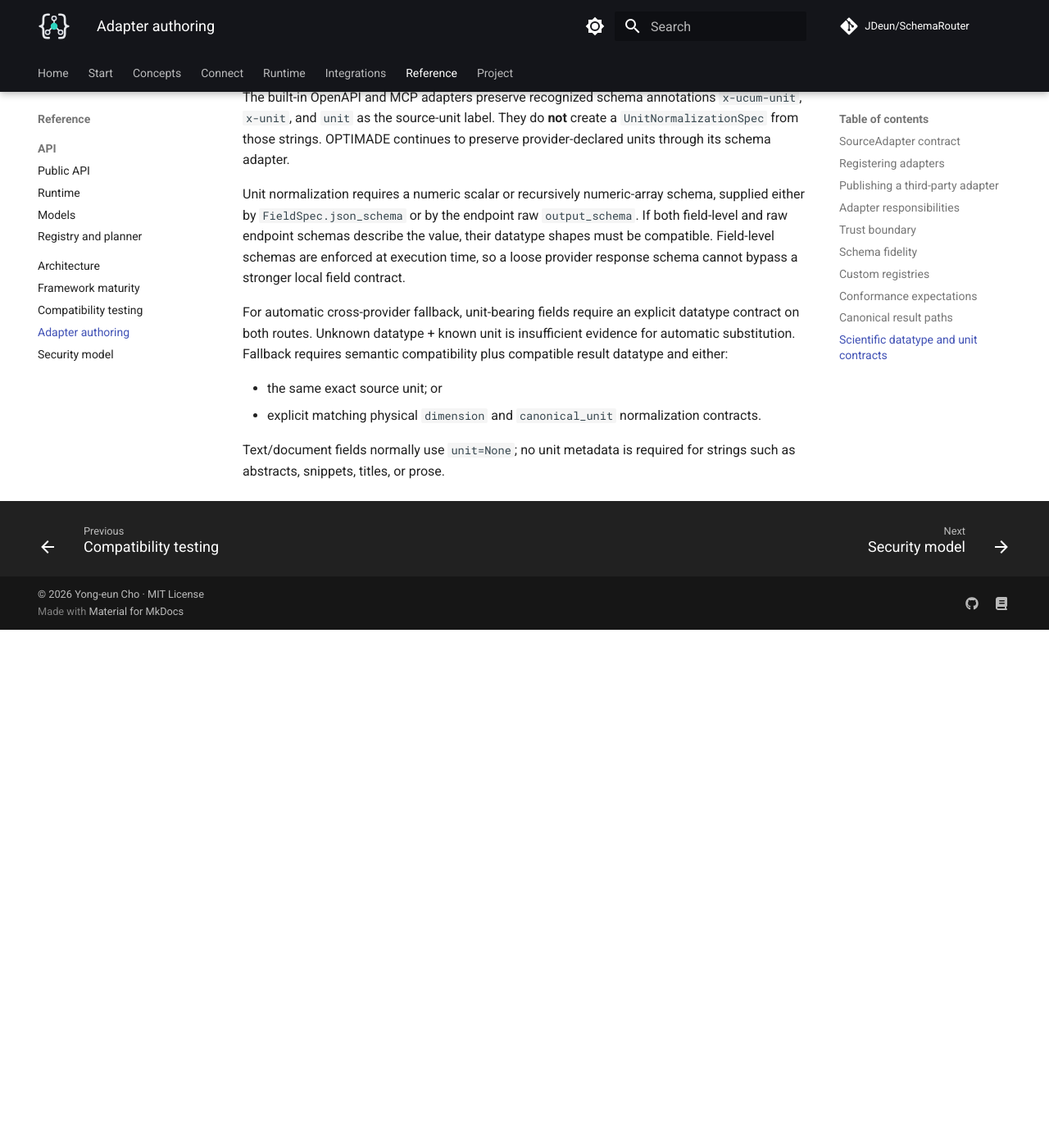
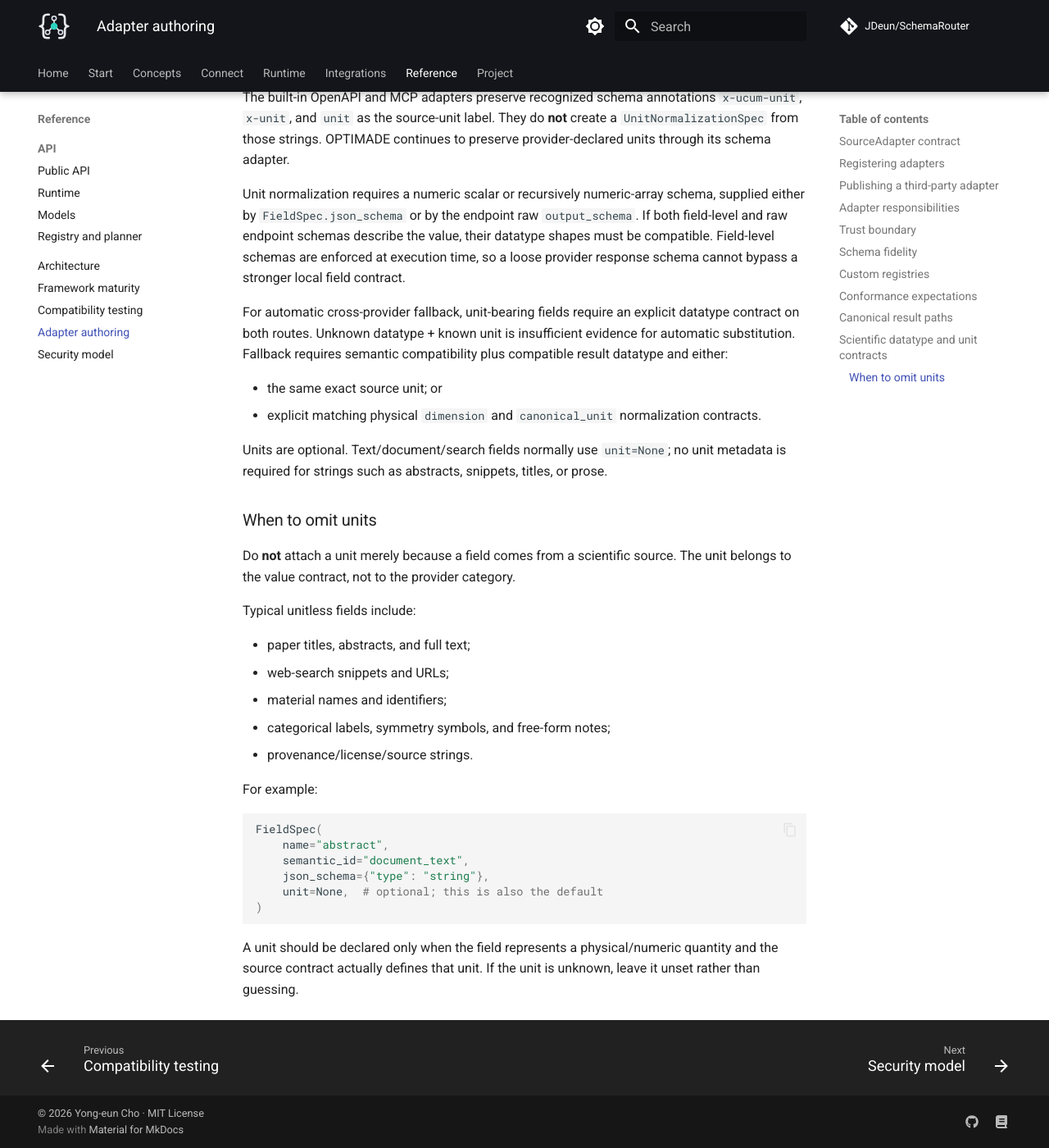
Before and after one commit to JDeun/SchemaRouter, an MkDocs documentation site: the page built from docs/adapter-authoring.md, in a window 1280 px wide and 1400 px high, scrolled down 5555 px. Shown: the whole window at 82% size. Built offline with MkDocs 1.6.1 and Material for MkDocs 9.7.7, drawn with Linux system fonts in a browser that asks for light colours; comment, search, counter and statistics services are not loaded; before the commit the page ends 6323 px from its top, so only the background shows below that.

Commit message:
docs: clarify units are optional value contracts

````diff
--- a/docs/adapter-authoring.md
+++ b/docs/adapter-authoring.md
@@ -251,5 +251,33 @@ Fallback requires semantic compatibility plus compatible result datatype and eit
 - the same exact source unit; or
 - explicit matching physical `dimension` and `canonical_unit` normalization contracts.
 
-Text/document fields normally use `unit=None`; no unit metadata is required for strings such as
+Units are optional. Text/document/search fields normally use `unit=None`; no unit metadata is required for strings such as
 abstracts, snippets, titles, or prose.
+
+
+### When to omit units
+
+Do **not** attach a unit merely because a field comes from a scientific source. The unit belongs to
+the value contract, not to the provider category.
+
+Typical unitless fields include:
+
+- paper titles, abstracts, and full text;
+- web-search snippets and URLs;
+- material names and identifiers;
+- categorical labels, symmetry symbols, and free-form notes;
+- provenance/license/source strings.
+
+For example:
+
+```python
+FieldSpec(
+    name="abstract",
+    semantic_id="document_text",
+    json_schema={"type": "string"},
+    unit=None,  # optional; this is also the default
+)
+```
+
+A unit should be declared only when the field represents a physical/numeric quantity and the source
+contract actually defines that unit. If the unit is unknown, leave it unset rather than guessing.
````
